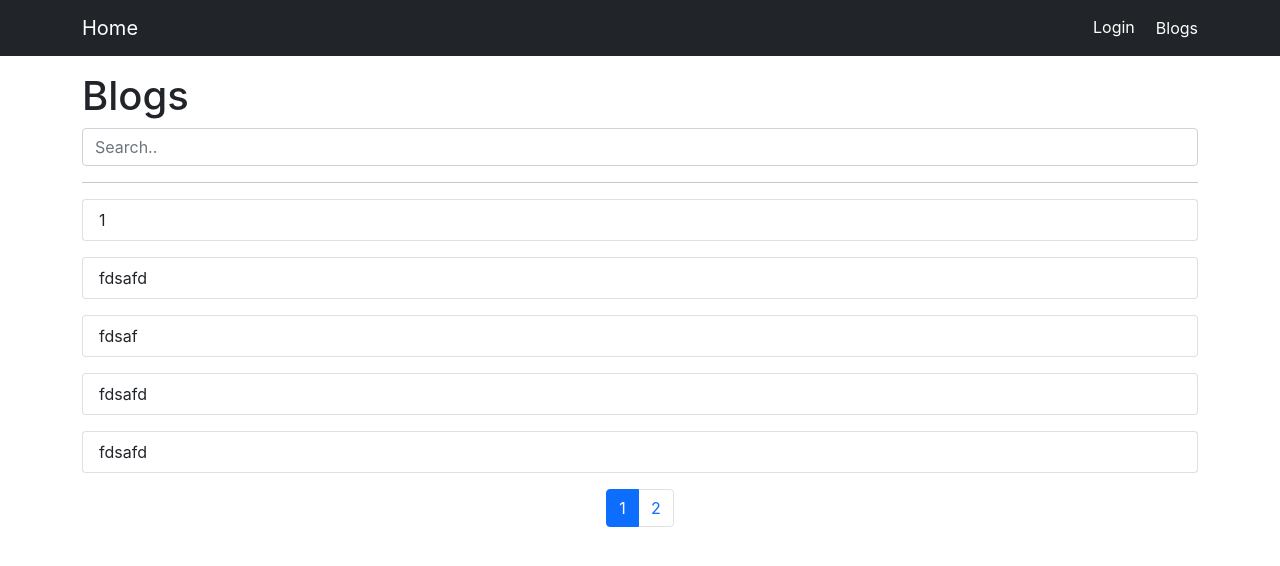
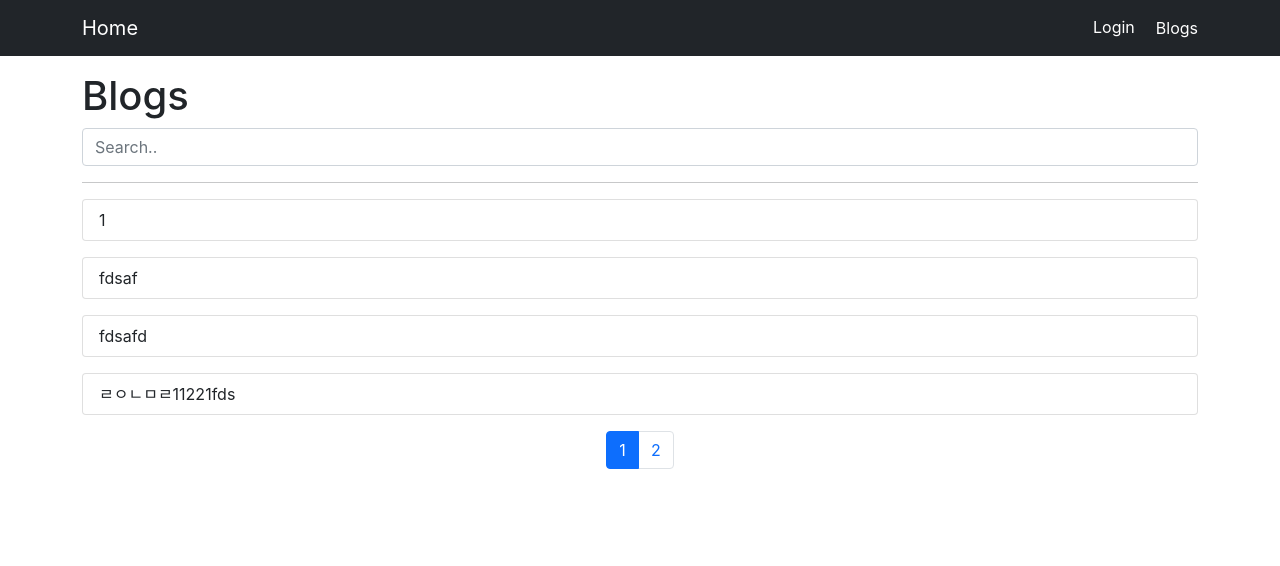
Before and after one commit to devilyn0216/react-basic, a React (Create React App) app: page /blogs in a window 1280 px wide. Shown: the top 566 px of the page. Built offline with nearby package versions, Linux system fonts and the light colour scheme; data requests are answered from the project's data file.

Commit message:
81 블로그 삭제 후 페이지 1로 이동 (https://www.youtube.com/watch?v=UsyazYbTtIg&list=PLB7CpjPWqHOs7ZCQfvA63dkV2A5MRyTRk&index=86)

```diff
--- a/db.json
+++ b/db.json
@@ -6,12 +6,6 @@
       "createdAt": 1684939560814,
       "id": 3,
       "publish": true
-    },
-    {
-      "title": "fagdg",
-      "body": "fdsgdf",
-      "createdAt": 1684941328910,
-      "id": 4
     },
     {
       "title": "fdsaf",
@@ -35,25 +29,11 @@
       "id": 7
     },
     {
-      "title": "fdsafd",
-      "body": "fdsaf",
-      "publish": true,
-      "createdAt": 1685545462563,
-      "id": 19
-    },
-    {
       "title": "fdsaf",
       "body": "fdsafdsa",
       "publish": true,
       "createdAt": 1686149882896,
       "id": 20
-    },
-    {
-      "title": "fdsafd",
-      "body": "fdsaf ",
-      "publish": true,
-      "createdAt": 1686149907858,
-      "id": 21
     },
     {
       "title": "1",
--- a/src/components/BlogList.js
+++ b/src/components/BlogList.js
@@ -70,7 +70,8 @@ const BlogList = ({ isAdmin }) => {
     const deleteBlog = (e, id) => {
         e.stopPropagation();
         axios.delete(`http://localhost:3001/posts/${id}`).then(() => {
-            setPosts((prevState) => prevState.filter((post) => post.id !== id));
+            // setPosts((prevState) => prevState.filter((post) => post.id !== id));
+            getPosts(1);
             addToast({
                 text: 'Successfully deleted',
                 type: 'success'
```
